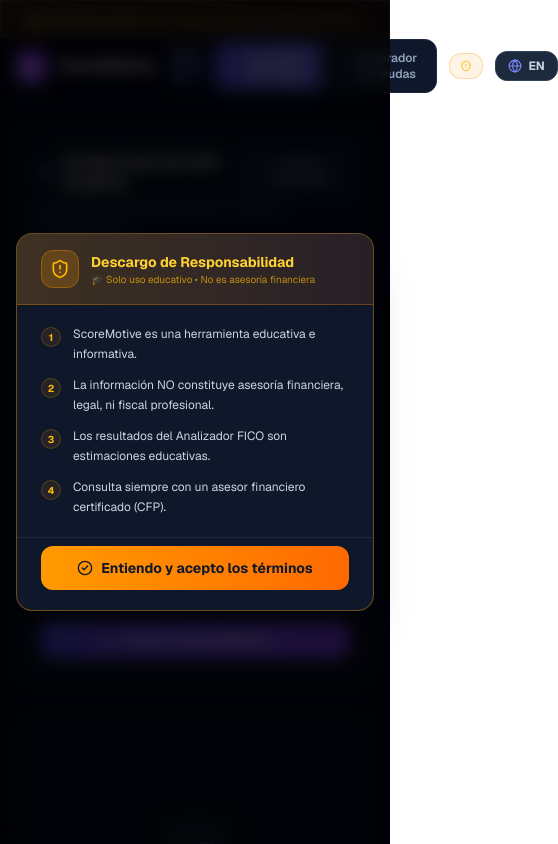
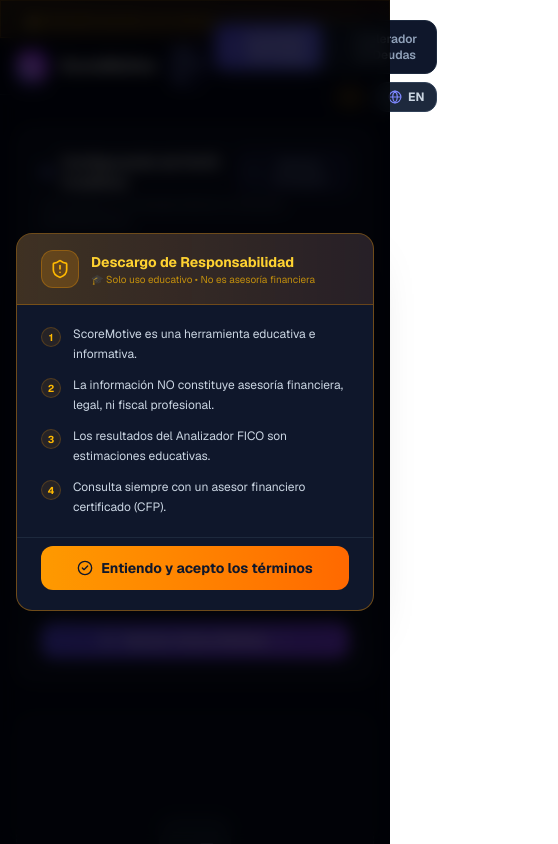
Before and after one commit to jhchavez2015-hub/scoremotive, a Next.js app: page /tools in a window 390 px wide. Shown: the top 844 px of the page, 558 px wide, since content can reach past the window. Built offline with nearby package versions, Linux system fonts and the light colour scheme.

Commit message:
Fix header responsive on mobile

```diff
--- a/app/tools/page.tsx
+++ b/app/tools/page.tsx
@@ -416,7 +416,7 @@
               <span className="text-[9px] font-bold text-indigo-300 bg-indigo-500/10 border border-indigo-500/25 px-2 py-0.5 rounded-full">{t.version}</span>
             </div>
           </div>
-          <div className="flex items-center gap-3">
+          <div className="flex items-center gap-2 flex-wrap justify-end">
             <nav className="flex gap-1 bg-slate-900 p-1 rounded-xl border border-slate-800">
               <button onClick={() => setActiveTab('score')} className={`flex items-center gap-1.5 px-3 py-1.5 text-xs font-semibold rounded-lg transition-all ${activeTab === 'score' ? 'tab-active text-white' : 'text-slate-400 hover:text-slate-200 hover:bg-slate-800/60'}`}>
                 <CreditCard className="h-3.5 w-3.5" /> {t.tabFico}
```
